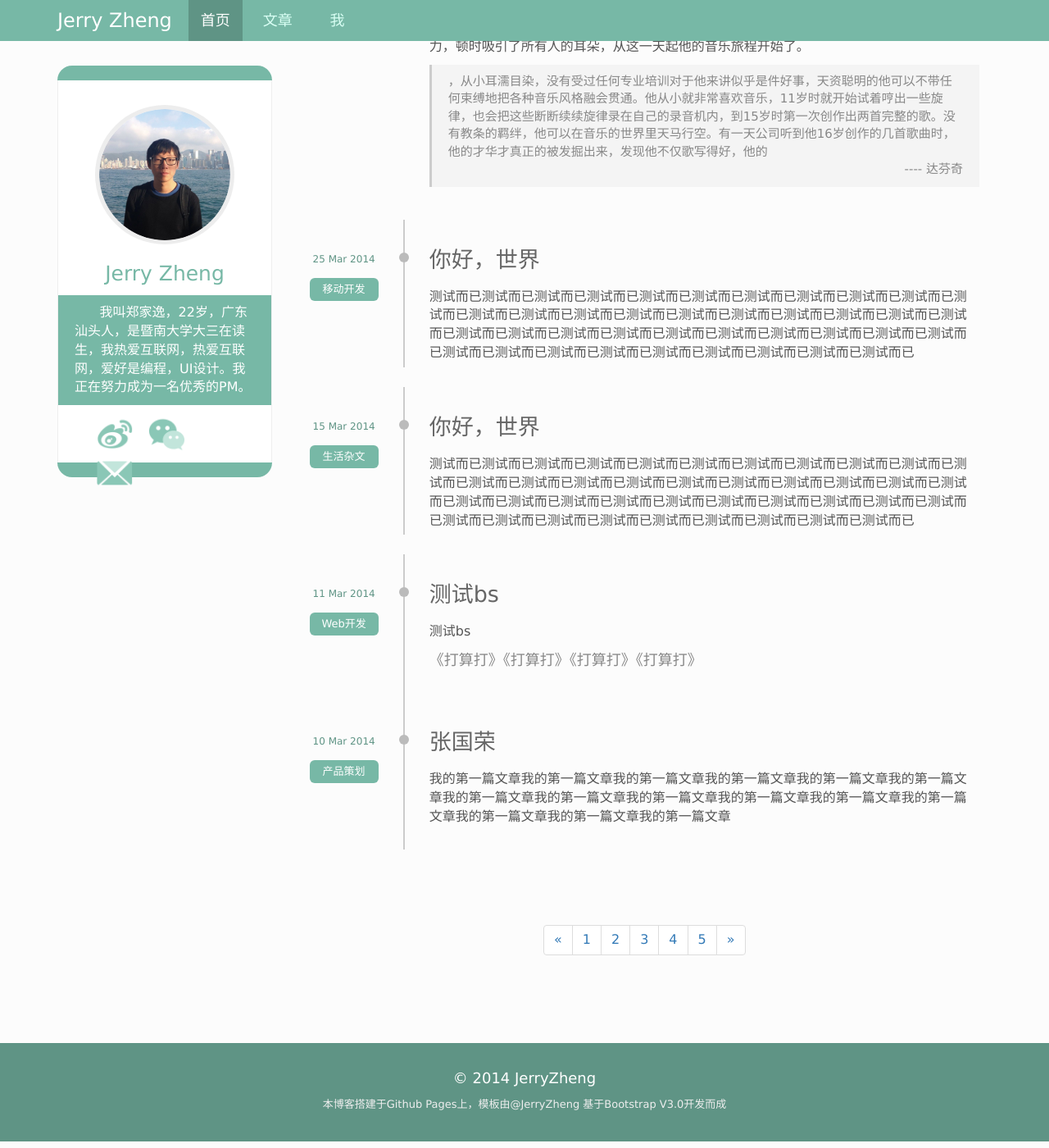
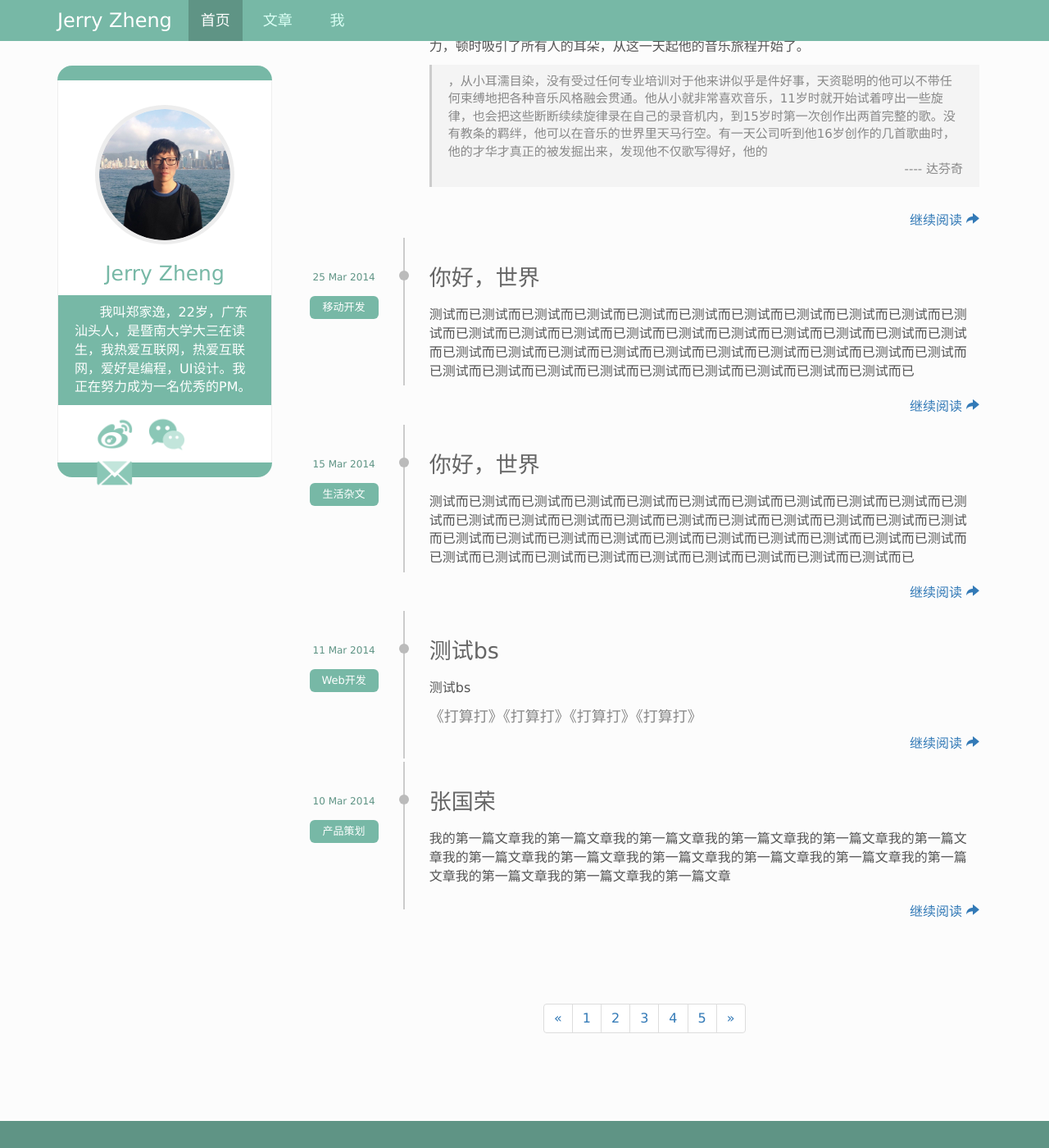
Before and after one commit to PMJerryZheng/myblog, a Jekyll site: the page built from index.html, in a window 1280 px wide and 1400 px high, scrolled down 201 px. Shown: the whole window at 82% size. Built offline with Jekyll 4.4.1, drawn with Linux system fonts in a browser that asks for light colours; nearby versions of some CDN libraries.

Commit message:
change 34

```diff
--- a/css/index.css
+++ b/css/index.css
@@ -323,7 +323,11 @@ div#social-media{
 .text-content img{
 	display: none;
 }
-
+.all-text{
+	font-size: 16px;
+	color: #888;
+	float: right;
+}
 
 .pages{
 	margin-top: 70px;
--- a/index.html
+++ b/index.html
@@ -58,6 +58,7 @@ title: Jerry Zheng的个人博客
           <div class="col-md-10 title-box">
             <div class="title" ><a href="{{ post.url }}">{{ post.title }} <i class="glyphicon glyphicon-share-alt"></i></a></div>
             <div class="text-content">{{ post.excerpt | remove: '<img>' | remove: '</img>' }}</div>
+            <div class="all-text" ><a href="{{ post.url }}">继续阅读 <i class="glyphicon glyphicon-share-alt"></i></a></div>
           </div>
         </div>
         {% endfor %}
```
